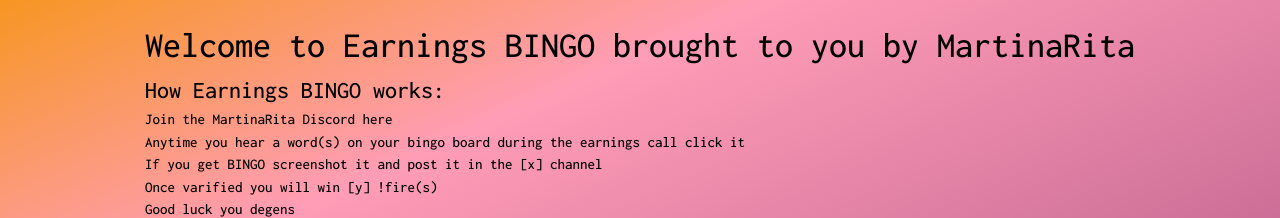
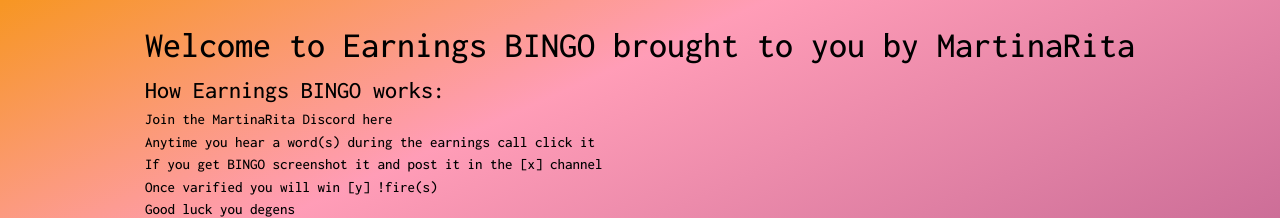
Before and after one commit to Tendies-Crew/EarningsBingo, a plain HTML site: page index.html in a window 1280 px wide. Shown: the top 218 px of the page. Drawn offline with nearby package versions, Linux system fonts and the light colour scheme.

Commit message:
Initial Commit

```diff
--- a/index.html
+++ b/index.html
@@ -321,7 +321,7 @@ $$$$$$$$$$$$$$$$$$$$$$$$$$$$$$$$$$$$$$$$$$$$$$$$$$$$$$$$$$$$$$$$ -->
                 <div class="">
                     <ol class="instructions">
                         <li class="">Join the MartinaRita Discord <a href="https://discord.gg/BnVzUCBq" class="" target="_blank">here</a></li>
-                        <li class="">Anytime you hear a word(s) on your bingo board during the earnings call click it</li>
+                        <li class="">Anytime you hear a word(s) during the earnings call click it</li>
                         <li class="">If you get BINGO screenshot it and post it in the [x] channel</li>
                         <li class="">Once varified you will win [y] !fire(s)</li>
                         <li class="">Good luck you degens</li>
```
